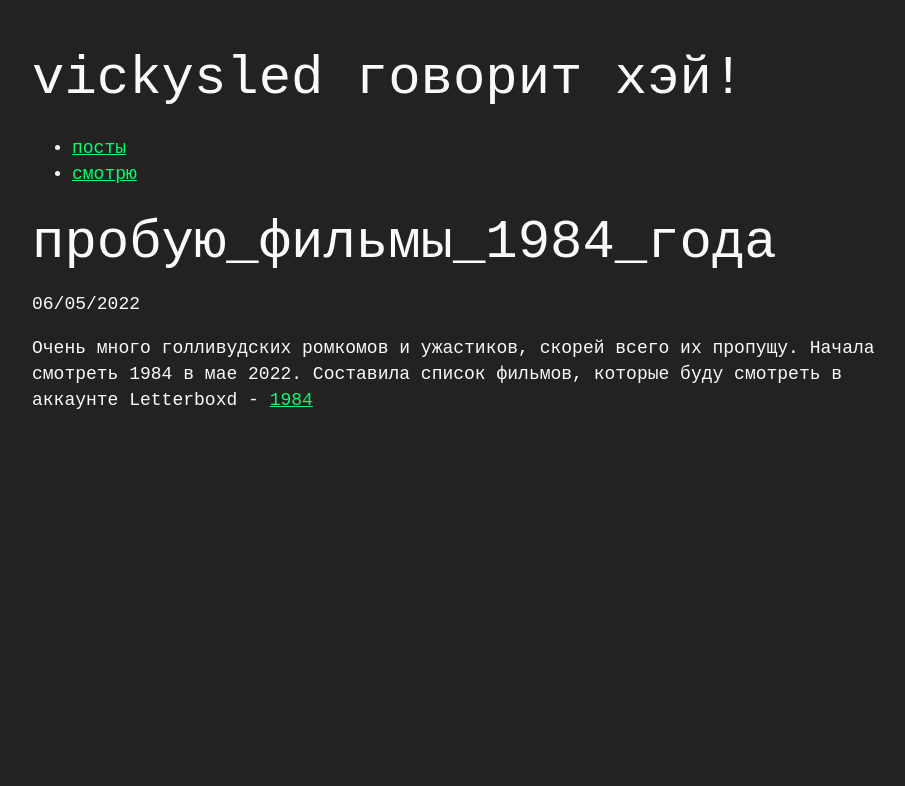
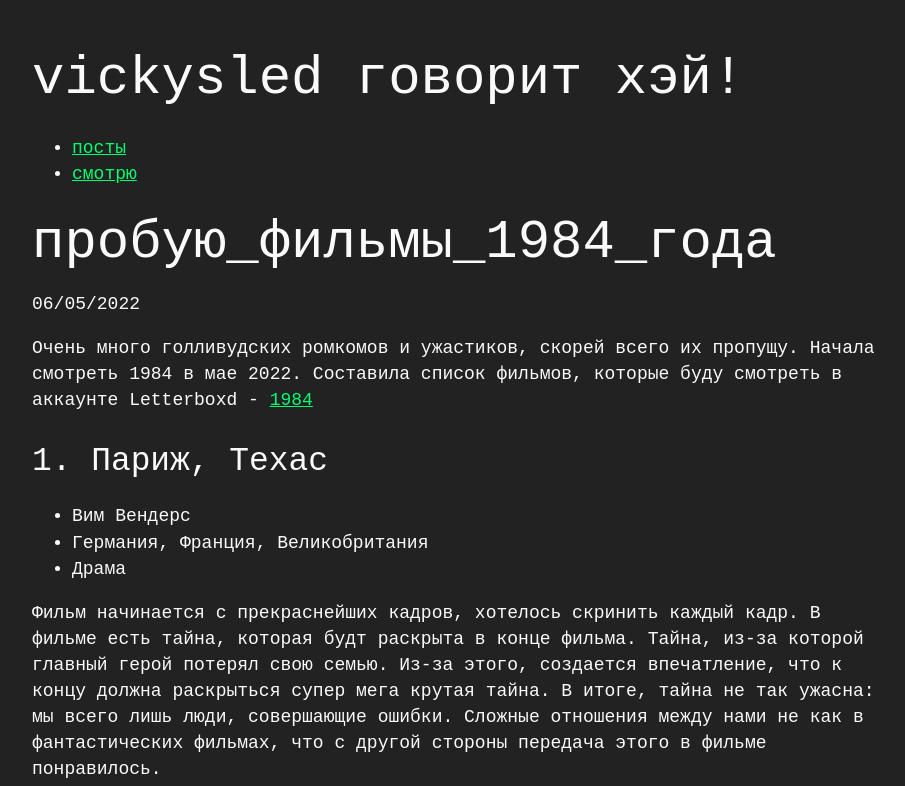
Before and after one commit to vickysled/vickysled.github.io, a Jekyll site: the page built from _posts/2022-05-06-movies1984.md, in a window 1280 px wide. Shown: the top 786 px of the page, without its empty margins (176-1081 px from the left). Built offline with Jekyll 4.4.1, drawn with Linux system fonts in a browser that asks for light colours; grey boxes are pictures that could not be loaded.

Commit message:
Update 2022-05-06-movies1984.md

```diff
--- a/_posts/2022-05-06-movies1984.md
+++ b/_posts/2022-05-06-movies1984.md
@@ -6,3 +6,13 @@ tags: смотрю
 ---
 
 Очень много голливудских ромкомов и ужастиков, скорей всего их пропущу. Начала смотреть 1984 в мае 2022. Составила список фильмов, которые буду смотреть в аккаунте Letterboxd - [1984](https://letterboxd.com/vickysled/watchlist/year/1984)
+
+## 1. Париж, Техас
+- Вим Вендерс
+- Германия, Франция, Великобритания
+- Драма
+
+Фильм начинается с прекраснейших кадров, хотелось скринить каждый кадр. В фильме есть тайна, которая будт раскрыта в конце фильма. Тайна, из-за которой главный герой потерял свою семью. Из-за этого, создается впечатление, что к концу должна раскрыться супер мега крутая тайна. В итоге, тайна не так ужасна: мы всего лишь люди, совершающие ошибки. Сложные отношения между нами не как в фантастических фильмах, что с другой стороны передача этого в фильме понравилось.
+
+<a href="https://letterboxd.com/film/paris-texas/" title="Перейти на страницу фильма в Letterboxd" target="_blank">
+<img src = "https://a.ltrbxd.com/resized/film-poster/5/1/4/6/9/51469-paris-texas-0-460-0-690-crop.jpg?k=b18fbcdb9e" width="300"></a>
```
